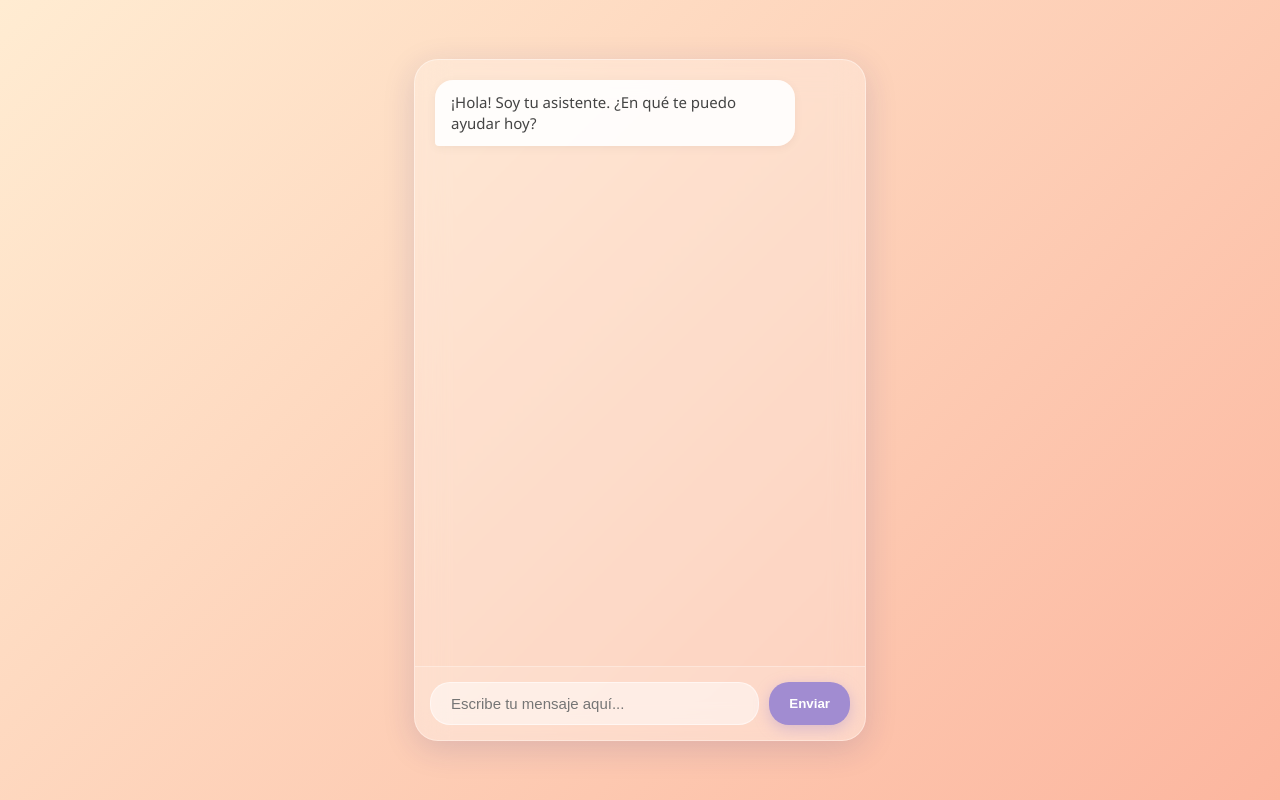
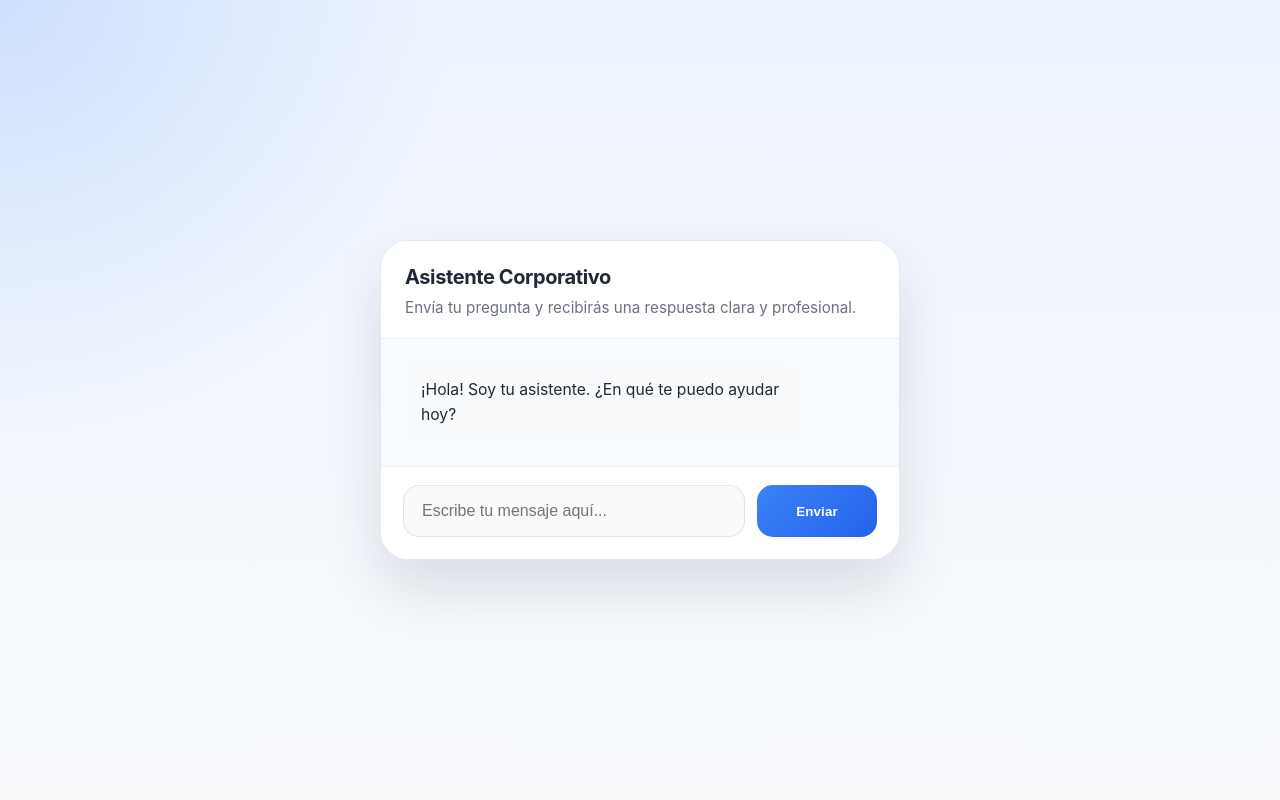
Before and after one commit to dioslitgomezramirez-web/LYRA, a website: page index.html in a window 1280 px wide. Drawn offline with Linux system fonts and the light colour scheme.

Commit message:
Add files via upload

```diff
--- a/index.html
+++ b/index.html
@@ -5,138 +5,178 @@
     <meta name="viewport" content="width=device-width, initial-scale=1.0">
     <title>Asistente IA</title>
     <style>
-        /* Estilos Globales y Fondo Pastel */
+        :root {
+            color-scheme: light;
+            --bg: #f3f6fb;
+            --card: #ffffff;
+            --text: #1f2937;
+            --muted: #6b7280;
+            --primary: #3b82f6;
+            --primary-dark: #2563eb;
+            --user-bg: #e0e7ff;
+            --bot-bg: #f8fafc;
+            --border: rgba(148, 163, 184, 0.24);
+        }
+
+        * {
+            box-sizing: border-box;
+        }
+
         body {
             margin: 0;
-            padding: 0;
-            font-family: 'Segoe UI', Roboto, Helvetica, Arial, sans-serif;
-            background: linear-gradient(135deg, #ffecd2 0%, #fcb69f 100%); /* Tonos pastel cálidos */
-            height: 100vh;
+            min-height: 100vh;
+            font-family: Inter, 'Segoe UI', sans-serif;
+            background: radial-gradient(circle at top left, rgba(59, 130, 246, 0.18), transparent 30%),
+                        linear-gradient(180deg, #eef4ff 0%, #f8fafc 100%);
             display: flex;
+            align-items: center;
             justify-content: center;
-            align-items: center;
+            padding: 24px;
         }
 
-        /* Contenedor Principal - Efecto Cristal Esmerilado */
         .chat-container {
             width: 100%;
-            max-width: 450px;
-            height: 85vh;
-            background: rgba(255, 255, 255, 0.25);
-            backdrop-filter: blur(16px);
-            -webkit-backdrop-filter: blur(16px);
-            border-radius: 24px;
-            border: 1px solid rgba(255, 255, 255, 0.4);
-            box-shadow: 0 8px 32px 0 rgba(31, 38, 135, 0.15);
+            max-width: 520px;
+            background: var(--card);
+            border: 1px solid var(--border);
+            border-radius: 28px;
+            box-shadow: 0 28px 60px rgba(15, 23, 42, 0.12);
+            overflow: hidden;
             display: flex;
             flex-direction: column;
-            overflow: hidden;
         }
 
-        /* Área de Mensajes */
+        .chat-header {
+            padding: 24px 24px 18px;
+            background: #ffffff;
+            border-bottom: 1px solid rgba(148, 163, 184, 0.18);
+        }
+
+        .chat-title {
+            margin: 0;
+            font-size: 1.25rem;
+            color: var(--text);
+            letter-spacing: -0.02em;
+        }
+
+        .chat-subtitle {
+            margin: 8px 0 0;
+            color: var(--muted);
+            font-size: 0.95rem;
+            line-height: 1.5;
+        }
+
         .chat-box {
             flex: 1;
-            padding: 20px;
-            overflow-y: auto;
+            padding: 22px;
             display: flex;
             flex-direction: column;
-            gap: 12px;
-            scroll-behavior: smooth;
+            gap: 16px;
+            overflow-y: auto;
+            background: #f8fbff;
         }
 
-        /* Animación física para los mensajes */
-        @keyframes popIn {
-            0% { transform: translateY(15px) scale(0.95); opacity: 0; }
-            100% { transform: translateY(0) scale(1); opacity: 1; }
+        .chat-box::-webkit-scrollbar {
+            width: 8px;
         }
 
-        /* Burbujas de Mensaje */
+        .chat-box::-webkit-scrollbar-thumb {
+            background: rgba(59, 130, 246, 0.2);
+            border-radius: 999px;
+        }
+
         .message {
-            max-width: 80%;
-            padding: 12px 16px;
-            border-radius: 18px;
-            font-size: 15px;
-            line-height: 1.4;
-            animation: popIn 0.4s cubic-bezier(0.175, 0.885, 0.32, 1.275) forwards;
-            word-wrap: break-word;
+            max-width: 85%;
+            padding: 16px 18px;
+            border-radius: 22px;
+            font-size: 0.98rem;
+            line-height: 1.65;
+            position: relative;
+            animation: popIn 0.28s ease-out;
+            word-break: break-word;
+        }
+
+        .bot-message {
+            align-self: flex-start;
+            background: var(--bot-bg);
+            color: var(--text);
+            border-top-left-radius: 4px;
         }
 
         .user-message {
             align-self: flex-end;
-            background: rgba(255, 255, 255, 0.6);
-            color: #333;
-            border-bottom-right-radius: 4px;
-            box-shadow: 0 2px 10px rgba(0,0,0,0.05);
+            background: var(--user-bg);
+            color: var(--text);
+            border-top-right-radius: 4px;
         }
 
-        .bot-message {
-            align-self: flex-start;
-            background: rgba(255, 255, 255, 0.9);
-            color: #444;
-            border-bottom-left-radius: 4px;
-            box-shadow: 0 2px 10px rgba(0,0,0,0.05);
+        .message.error {
+            border: 1px solid #fca5a5;
+            background: #fef2f2;
+            color: #b91c1c;
         }
 
-        /* Área de Entrada de Texto */
-        .input-area {
-            display: flex;
-            padding: 15px;
-            background: rgba(255, 255, 255, 0.1);
-            border-top: 1px solid rgba(255, 255, 255, 0.3);
-            gap: 10px;
+        @keyframes popIn {
+            from { opacity: 0; transform: translateY(12px) scale(0.98); }
+            to { opacity: 1; transform: translateY(0) scale(1); }
         }
 
-        input[type="text"] {
-            flex: 1;
-            padding: 12px 20px;
-            border-radius: 20px;
-            border: 1px solid rgba(255, 255, 255, 0.5);
-            background: rgba(255, 255, 255, 0.5);
-            font-size: 15px;
-            color: #333;
-            outline: none;
-            transition: all 0.3s ease;
+        .input-area {
+            display: grid;
+            grid-template-columns: 1fr auto;
+            gap: 12px;
+            padding: 18px 22px 22px;
+            background: #ffffff;
+            border-top: 1px solid rgba(148, 163, 184, 0.18);
         }
 
-        input[type="text"]:focus {
-            background: rgba(255, 255, 255, 0.8);
-            box-shadow: 0 0 0 3px rgba(255, 255, 255, 0.3);
+        .input-area input {
+            width: 100%;
+            min-height: 52px;
+            border-radius: 16px;
+            border: 1px solid rgba(148, 163, 184, 0.24);
+            padding: 0 18px;
+            font-size: 1rem;
+            color: var(--text);
+            background: #f8fafc;
+            outline: none;
+            transition: border-color 0.18s ease, box-shadow 0.18s ease;
         }
 
-        button {
-            padding: 0 20px;
-            border-radius: 20px;
-            border: none;
-            background: #a18cd1; /* Morado pastel */
-            color: white;
-            font-weight: bold;
-            cursor: pointer;
-            transition: transform 0.2s, background 0.3s;
-            box-shadow: 0 4px 15px rgba(161, 140, 209, 0.4);
+        .input-area input:focus {
+            border-color: var(--primary);
+            box-shadow: 0 0 0 4px rgba(59, 130, 246, 0.12);
+            background: #ffffff;
         }
 
-        button:hover {
-            background: #8f77c4;
-            transform: translateY(-2px);
+        .input-area button {
+            min-width: 120px;
+            border: none;
+            border-radius: 16px;
+            background: linear-gradient(135deg, var(--primary), var(--primary-dark));
+            color: #fff;
+            font-weight: 700;
+            letter-spacing: 0.01em;
+            cursor: pointer;
+            transition: transform 0.2s ease, box-shadow 0.2s ease;
         }
 
-        button:active {
-            transform: translateY(0);
+        .input-area button:hover {
+            transform: translateY(-1px);
+            box-shadow: 0 14px 30px rgba(59, 130, 246, 0.18);
         }
 
-        /* Scrollbar personalizado */
-        .chat-box::-webkit-scrollbar {
-            width: 6px;
-        }
-        .chat-box::-webkit-scrollbar-thumb {
-            background: rgba(255, 255, 255, 0.5);
-            border-radius: 10px;
+        .input-area button:active {
+            transform: translateY(0);
         }
     </style>
 </head>
 <body>
-
     <div class="chat-container">
+        <header class="chat-header">
+            <h1 class="chat-title">Asistente Corporativo</h1>
+            <p class="chat-subtitle">Envía tu pregunta y recibirás una respuesta clara y profesional.</p>
+        </header>
         <div class="chat-box" id="chat-box">
             <div class="message bot-message">¡Hola! Soy tu asistente. ¿En qué te puedo ayudar hoy?</div>
         </div>
--- /dev/null
+++ b/logger.js
@@ -0,0 +1,4 @@
+export function requestLogger(req, res, next) {
+    console.log(`${new Date().toISOString()} ${req.method} ${req.originalUrl}`);
+    next();
+}
--- a/script.js
+++ b/script.js
@@ -1,89 +1,61 @@
+const API_URL = "/chat";
+
 async function sendMessage() {
-
     const inputField = document.getElementById("user-input");
     const message = inputField.value.trim();
 
-    if (message === "") return;
+    if (!message) return;
 
     addMessageToChat(message, "user-message");
-
     inputField.value = "";
 
-    const loadingId = addMessageToChat(
-        "Escribiendo...",
-        "bot-message"
-    );
+    const loadingId = addMessageToChat("Escribiendo respuesta...", "bot-message");
 
     try {
-
-        const response = await fetch(
-            "https://lyra-70jm.onrender.com/chat",
-            {
-                method: "POST",
-
-                headers: {
-                    "Content-Type": "application/json"
-                },
-
-                body: JSON.stringify({
-                    message: message
-                })
-
-            }
-        );
+        const response = await fetch(API_URL, {
+            method: "POST",
+            headers: { "Content-Type": "application/json" },
+            body: JSON.stringify({ message })
+        });
 
         const data = await response.json();
+        document.getElementById(loadingId)?.remove();
 
-        document.getElementById(loadingId).remove();
+        if (!response.ok) {
+            console.error("Respuesta no válida del servidor:", data);
+            addMessageToChat(data.response || "Error interno del servidor.", "bot-message error");
+            return;
+        }
 
-        addMessageToChat(
-            data.response,
-            "bot-message"
-        );
+        const botText = data.response
+            || data.candidates?.[0]?.content?.[0]?.text
+            || data.candidates?.[0]?.content?.parts?.[0]?.text
+            || "No se recibió respuesta del asistente.";
 
+        addMessageToChat(botText, "bot-message");
     } catch (error) {
-
-        document.getElementById(loadingId).remove();
-
-        addMessageToChat(
-            "No pude conectarme al servidor.",
-            "bot-message"
-        );
-
+        document.getElementById(loadingId)?.remove();
+        addMessageToChat("No pude conectarme al servidor. Verifica la conexión.", "bot-message error");
         console.error(error);
-
     }
-
 }
 
 function addMessageToChat(text, className) {
-
     const chatBox = document.getElementById("chat-box");
-
     const messageDiv = document.createElement("div");
 
     messageDiv.className = `message ${className}`;
-
     messageDiv.innerHTML = text.replace(/\n/g, "<br>");
-
-    const uniqueId = "msg-" + Date.now();
-
-    messageDiv.id = uniqueId;
+    messageDiv.id = "msg-" + Date.now();
 
     chatBox.appendChild(messageDiv);
-
     chatBox.scrollTop = chatBox.scrollHeight;
 
-    return uniqueId;
-
+    return messageDiv.id;
 }
 
 function handleKeyPress(event) {
-
     if (event.key === "Enter") {
-
         sendMessage();
-
     }
-
 }
```
Also changed, not shown: chatController.js (added, +16 -0 lines), errorHandler.js (added, +13 -0 lines), server.js (+12 -71 lines).
